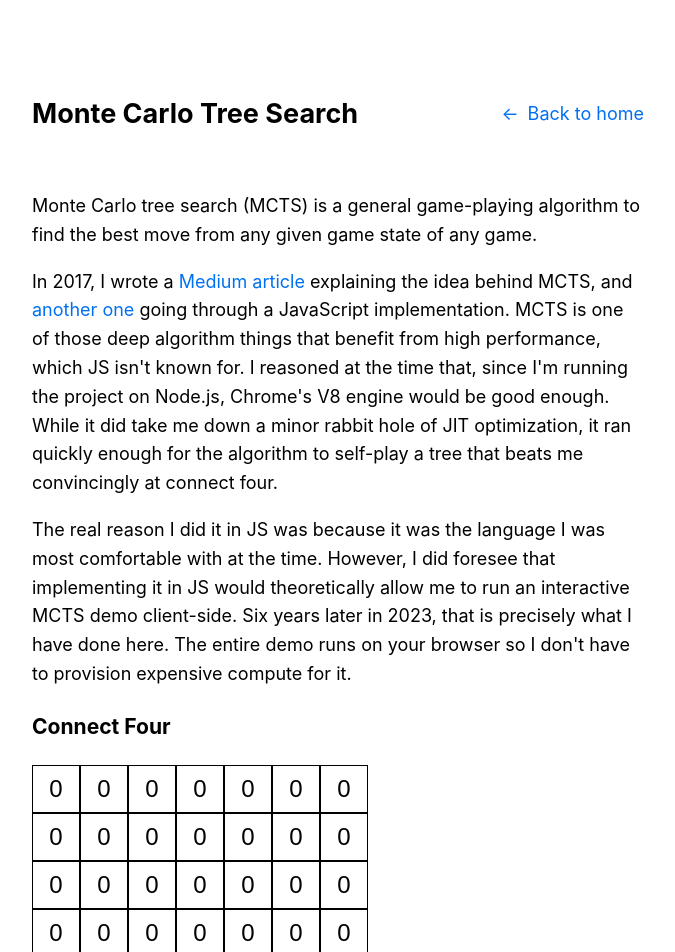
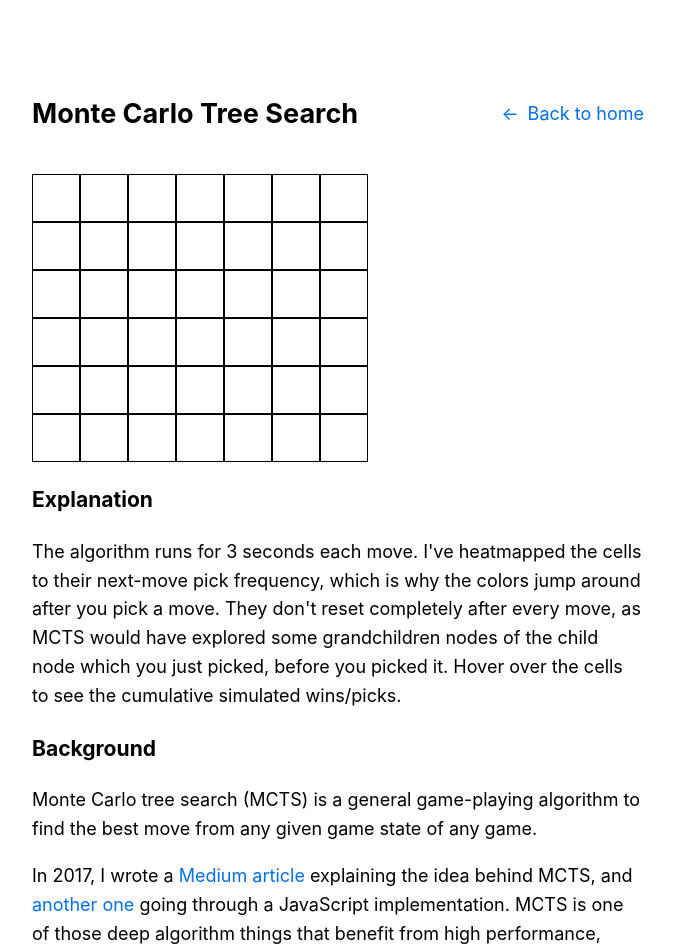
Before and after one commit to quasimik/personal-website, a Next.js app: page /projects/mcts in a window 1280 px wide. Shown: the top 952 px of the page, without its empty margins (302-977 px from the left). Built offline with nearby package versions, Linux system fonts and the light colour scheme.

Commit message:
Reordered sections

```diff
--- a/pages/projects/mcts.jsx
+++ b/pages/projects/mcts.jsx
@@ -17,18 +17,18 @@ function Cell({ value, handler }) {
 
 function ConnectFourMcts() {
   const [board, setBoard] = useState([
-    [0, 0, 0, 0, 0, 0, 0],
-    [0, 0, 0, 0, 0, 0, 0],
-    [0, 0, 0, 0, 0, 0, 0],
-    [0, 0, 0, 0, 0, 0, 0],
-    [0, 0, 0, 0, 0, 0, 0],
-    [0, 0, 0, 0, 0, 0, 0],
+    ['', '', '', '', '', '', ''],
+    ['', '', '', '', '', '', ''],
+    ['', '', '', '', '', '', ''],
+    ['', '', '', '', '', '', ''],
+    ['', '', '', '', '', '', ''],
+    ['', '', '', '', '', '', ''],
   ]);
 
   let handleCellClick = (i, j) => () => {
     const nextBoard = board.map((row, ci) => (
       row.map(( cell, cj ) => (
-        (ci === i && cj === j) ? 1 : cell
+        (ci === i && cj === j) ? '🟡' : cell // 🟡 🔴
       ))
     ));
     setBoard(nextBoard);
@@ -36,7 +36,6 @@ function ConnectFourMcts() {
 
   return (
     <>
-      <h3>Connect Four</h3>
       <div className={styles.connectFourGrid}>
         {board.map(( row, i ) => (
           row.map(( cell, j ) => (
@@ -44,6 +43,13 @@ function ConnectFourMcts() {
           ))
         ))}
       </div>
+      <h3>Explanation</h3>
+      <p>
+        The algorithm runs for 3 seconds each move. I've heatmapped the cells to their next-move pick frequency,
+        which is why the colors jump around after you pick a move. They don't reset completely after every move, as MCTS
+        would have explored some grandchildren nodes of the child node which you just picked, before you picked it.
+        Hover over the cells to see the cumulative simulated wins/picks.
+      </p>
     </>
   )
 }
@@ -51,6 +57,8 @@ function ConnectFourMcts() {
 export default function MctsProject() {
   return (
     <Layout title={pageTitle}>
+      <ConnectFourMcts />
+      <h3>Background</h3>
       <p>
         Monte Carlo tree search (MCTS) is a general game-playing algorithm to find the best move from any given game
         state of any game.
@@ -69,7 +77,6 @@ export default function MctsProject() {
         client-side. Six years later in 2023, that is precisely what I have done here. The entire demo runs on your
         browser so I don't have to provision expensive compute for it.
       </p>
-      <ConnectFourMcts />
     </Layout>
   )
 }
```
